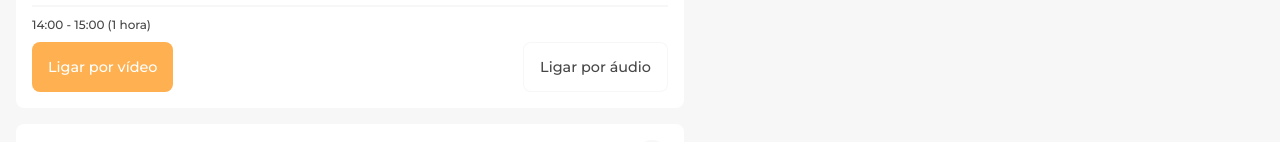
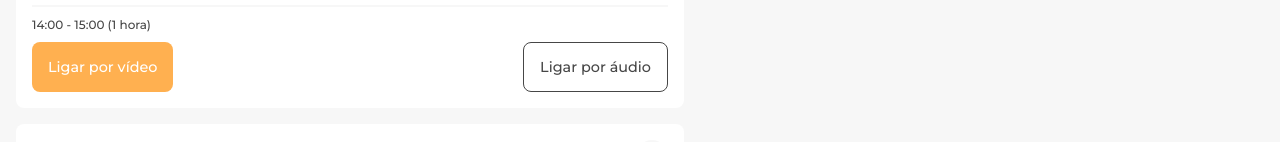
Before and after one commit to RafaelLimaC/site-consultorio, a plain HTML site: page index.html in a window 1280 px wide. Shown: the part 387-529 px from the top of the page. Drawn offline with nearby package versions, Linux system fonts and the light colour scheme.

Commit message:
Update style.css

```diff
--- a/styles/style.css
+++ b/styles/style.css
@@ -252,7 +252,7 @@ hr {
     color: var(--cinza-escuro);
     border-radius: 8px;
     background-color: white;
-    border: 1px solid var(--cinza-background);
+    border: 1px solid var(--cinza-escuro);
 }
 
 
```
